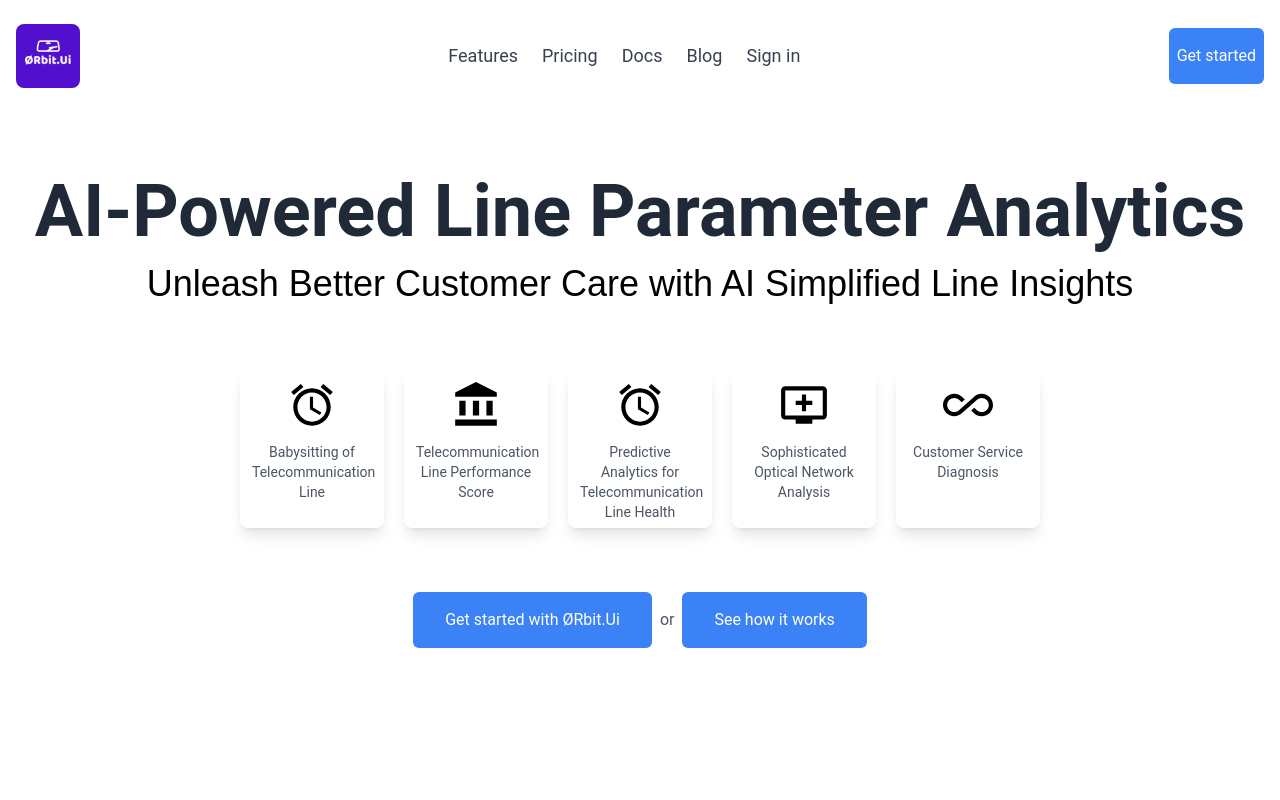
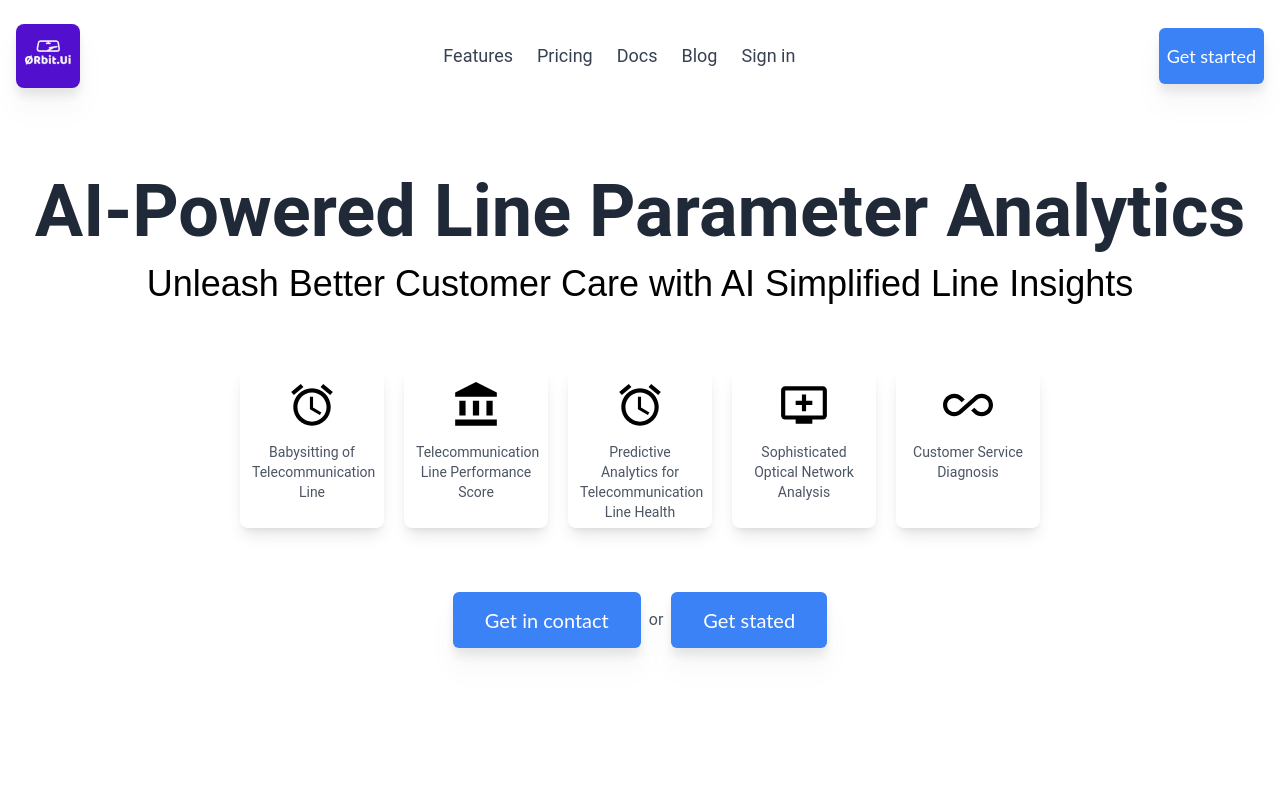
Before and after one commit to deZbrown/orbit-web, a React (Create React App) app: page / in a window 1280 px wide. Shown: the top 800 px of the page. Built offline with nearby package versions, Linux system fonts and the light colour scheme.

Commit message:
Small adaptation on Header and CTX.

```diff
--- a/src/components/Header.jsx
+++ b/src/components/Header.jsx
@@ -4,7 +4,7 @@ import orbitLogo from '../assets/orbit-logo.png';
 const Header = () => {
     return (
         <header className="flex justify-between items-center py-6">
-            <div className="logo">
+            <div className="logo drop-shadow-xl">
                 <img src={orbitLogo} alt="ØRbit.Ui logo" className="w-16 h-16 object-cover rounded-lg"/>
             </div>
             <nav className="flex-grow">
@@ -36,7 +36,7 @@ const Header = () => {
                     </li>
                 </ul>
             </nav>
-            <a href="#" className="bg-blue-500 text-white rounded-md px-2 h-14 flex items-center justify-center">
+            <a href="#" className="bg-blue-500 font-lato text-white text-lg rounded-md px-2 h-14 flex items-center justify-center drop-shadow-xl">
                 Get started
             </a>
         </header>
--- a/src/components/Main/CTA.jsx
+++ b/src/components/Main/CTA.jsx
@@ -3,14 +3,14 @@ import React from 'react';
 const CTA = () => {
     return (
         <div className="cta flex justify-center space-x-2 mb-2">
-            <a href="#" className="bg-blue-500 text-white rounded-md px-8 py-2 h-14 flex items-center justify-center">
-                Get started with ØRbit.Ui
+            <a href="#" className="bg-blue-500 font-lato text-white text-xl rounded-md px-8 py-2 h-14 flex items-center justify-center drop-shadow-xl">
+                Get in contact
             </a>
             <span className="self-center text-gray-600">
                 or
             </span>
-            <a href="#" className="bg-blue-500 text-white rounded-md px-8 py-2 flex items-center justify-center">
-                See how it works
+            <a href="#" className="bg-blue-500 font-lato text-white text-xl rounded-md px-8 py-2 flex items-center justify-center drop-shadow-xl">
+                Get stated
             </a>
         </div>
     );
```
